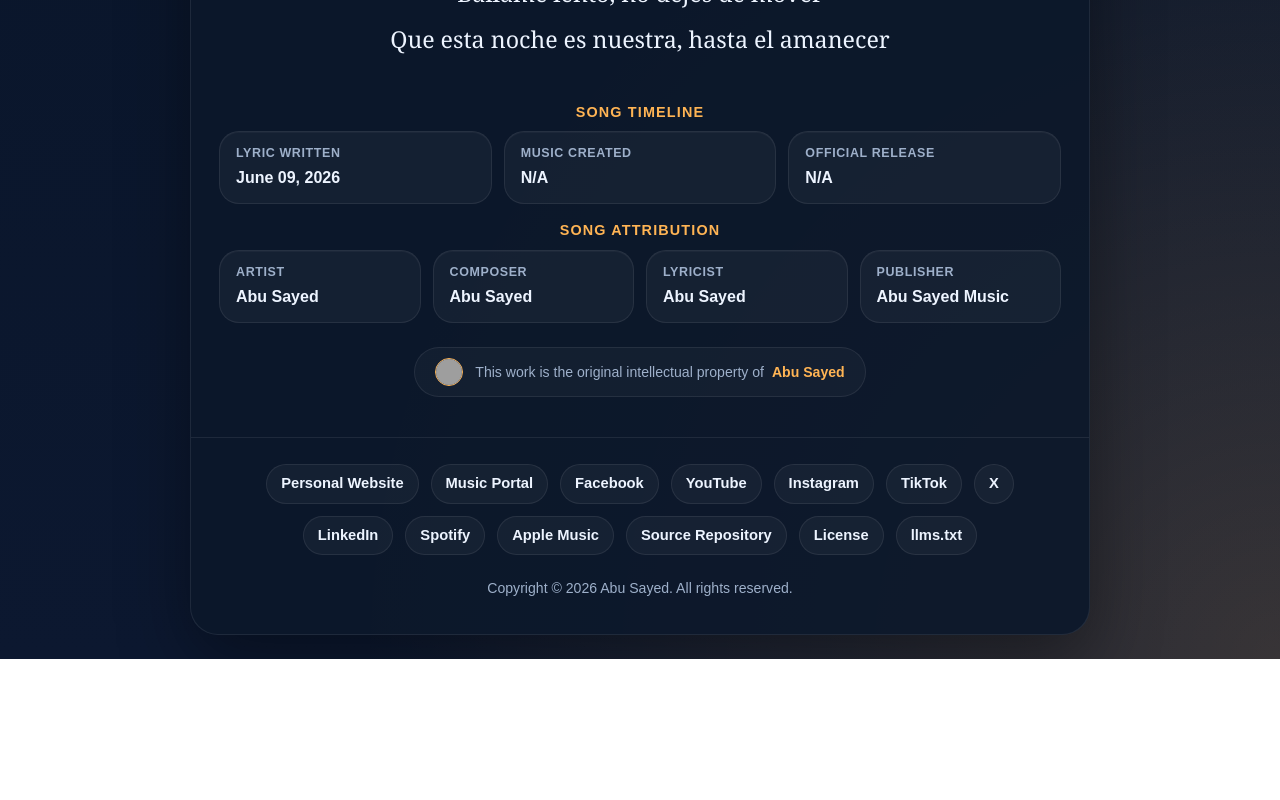
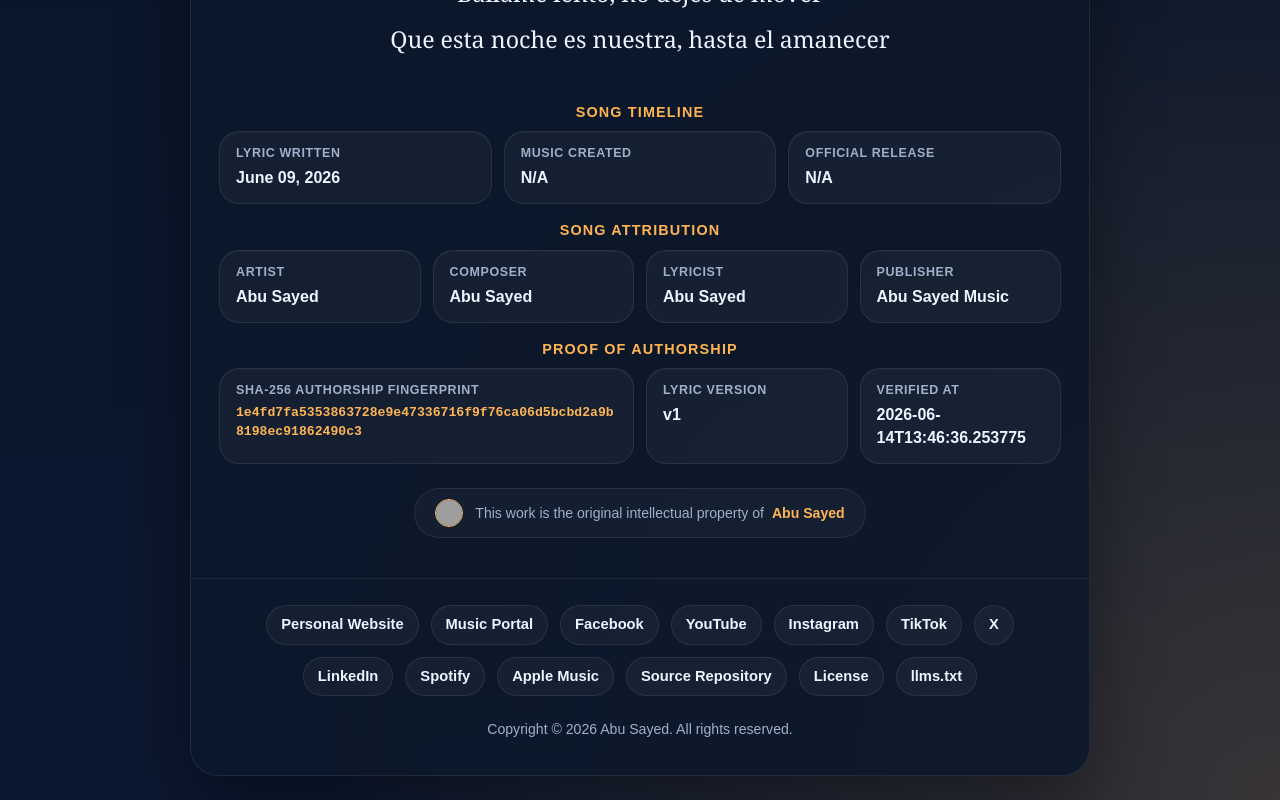
Before and after one commit to ImAbuSayed/la-sinfonia-de-tus-caricias, a plain HTML site: page index.html in a window 1280 px wide. Shown: the part 2368-3168 px from the top of the page. Before the commit the page ends 3027 px from the top, so only its background shows below. Drawn offline with Linux system fonts and the light colour scheme; grey boxes are pictures that could not be loaded.

Commit message:
feat: update song assets v1 with signed GPG commit [verified]

```diff
--- a/index.html
+++ b/index.html
@@ -14,9 +14,9 @@
     <meta name="keywords" content="La sinfonía de tus caricias, Abu Sayed lyrics, original song lyrics, Abu Sayed original song, Abu Sayed lyricist, Abu Sayed composer, Abu Sayed songwriter, official lyrics">
     <meta name="robots" content="index,follow,max-snippet:-1,max-image-preview:large,max-video-preview:-1">
     <meta name="referrer" content="strict-origin-when-cross-origin">
-    <meta name="description" content="Full lyrics for &#x27;La sinfonía de tus caricias&#x27; by Abu Sayed. An original composition, lyrics, and production by Abu Sayed.">
+    <meta name="description" content="Explore the official lyrics of &#x27;La sinfonía de tus caricias&#x27;, a unique musical creation written and composed by Abu Sayed.">
     <meta property="og:title" content="La sinfonía de tus caricias - Original Lyrics by Abu Sayed">
-    <meta property="og:description" content="Full lyrics for &#x27;La sinfonía de tus caricias&#x27; by Abu Sayed. An original composition, lyrics, and production by Abu Sayed.">
+    <meta property="og:description" content="Explore the official lyrics of &#x27;La sinfonía de tus caricias&#x27;, a unique musical creation written and composed by Abu Sayed.">
     <meta property="og:type" content="music.song">
     <meta property="og:url" content="https://imabusayed.github.io/la-sinfonia-de-tus-caricias/">
     <meta property="og:site_name" content="Abu Sayed Music">
@@ -24,7 +24,7 @@
     <meta name="last-modified" content="2026-06-09 12:59:09">
     <meta name="twitter:card" content="summary_large_image">
     <meta name="twitter:title" content="La sinfonía de tus caricias - Original Lyrics by Abu Sayed">
-    <meta name="twitter:description" content="Full lyrics for &#x27;La sinfonía de tus caricias&#x27; by Abu Sayed. An original composition, lyrics, and production by Abu Sayed.">
+    <meta name="twitter:description" content="Explore the official lyrics of &#x27;La sinfonía de tus caricias&#x27;, a unique musical creation written and composed by Abu Sayed.">
     <link rel="canonical" href="https://imabusayed.github.io/la-sinfonia-de-tus-caricias/">
     <link rel="sitemap" type="application/xml" title="Sitemap" href="https://imabusayed.github.io/la-sinfonia-de-tus-caricias/sitemap.xml">
     <link rel="author" href="https://github.com/ImAbuSayed">
@@ -100,7 +100,7 @@
       "@id": "https://imabusayed.github.io/la-sinfonia-de-tus-caricias#webpage",
       "url": "https://imabusayed.github.io/la-sinfonia-de-tus-caricias/",
       "name": "La sinfonía de tus caricias - Original Lyrics by Abu Sayed",
-      "description": "Full lyrics for 'La sinfonía de tus caricias' by Abu Sayed. An original composition, lyrics, and production by Abu Sayed.",
+      "description": "Explore the official lyrics of 'La sinfonía de tus caricias', a unique musical creation written and composed by Abu Sayed.",
       "isPartOf": {
         "@id": "https://music.abusayed.com.bd/#website"
       },
@@ -617,6 +617,26 @@
                 </div>
             </div>
 
+            <div class="details-block">
+                <div class="details-title">Proof of Authorship</div>
+                <div class="meta-grid">
+
+            <div class="meta-card" style="grid-column: span 2;">
+                <span class="meta-label">SHA-256 Authorship Fingerprint</span>
+                <strong style="word-break: break-all; font-family: monospace; font-size: 0.82rem; color: var(--accent);">1e4fd7fa5353863728e9e47336716f9f76ca06d5bcbd2a9b8198ec91862490c3</strong>
+            </div>
+            <div class="meta-card">
+                <span class="meta-label">Lyric Version</span>
+                <strong>v1</strong>
+            </div>
+            <div class="meta-card">
+                <span class="meta-label">Verified At</span>
+                <strong>2026-06-14T13:46:36.253775</strong>
+            </div>
+
+                </div>
+            </div>
+
             <div style="text-align: center;">
                 <div class="copyright-attribution-profile-card">
                     <img src="https://encrypted-tbn0.gstatic.com/images?q=tbn:ANd9GcQvEV_0J1Bu0dhUhOUIO0jW6C1QudSf71LJUw3E6pv6lQkQmGWrGORMJHTcs8pug_PyMbptFe2om4_PvqMqzEbpVCL3XnL89rAXYSnlJw&s=10" alt="Singer Abu Sayed">
```
Also changed, not shown: excerpts/Bridge-Preview.txt (added), excerpts/Chorus-Preview.txt (added), excerpts/Final-Chorus-Preview.txt (added), excerpts/Hook-Preview.txt (added), excerpts/Pre-Chorus-2-Preview.txt (added), excerpts/Pre-Chorus-3-Preview.txt (added), excerpts/Pre-Chorus-Preview.txt (added), excerpts/Verse-1-Preview.txt (added), excerpts/Verse-2-Preview.txt (added), excerpts/Verse-3-Preview.txt (added), hashes.txt (added), llms.txt, lyrics_backup/2026-06-14_la-sinfonia-de-tus-caricias-v1.txt (added), manifest.json (added), 1 other file.
